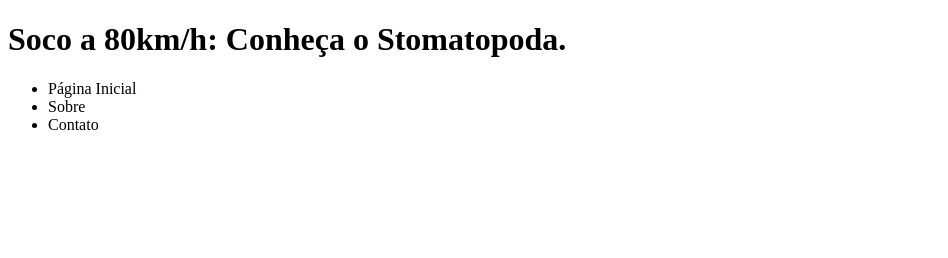
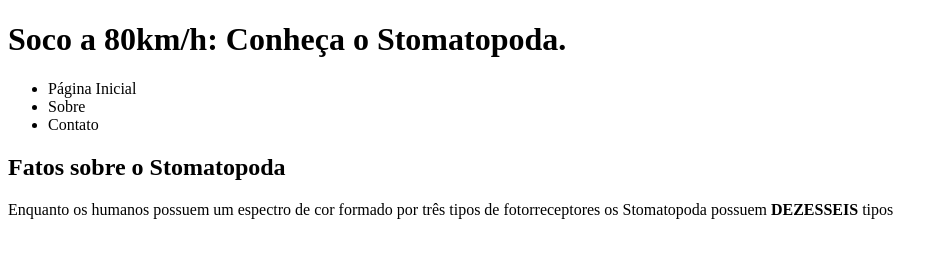
Before and after one commit to PiedroRockembach/Trybe-exercicios, a plain HTML site: page fundamentos/bloco-3-introducao-a-html-e-css/dia-4-html-semantico/index.html in a window 1280 px wide. Shown: the whole page, without its empty margins (0-948 px from the left). Drawn offline with Linux system fonts and the light colour scheme.

Commit message:
cria article

```diff
--- a/fundamentos/bloco-3-introducao-a-html-e-css/dia-4-html-semantico/index.html
+++ b/fundamentos/bloco-3-introducao-a-html-e-css/dia-4-html-semantico/index.html
@@ -15,6 +15,9 @@
             </ul>
         </nav>
     </header>
-
+    <article>
+        <h2>Fatos sobre o Stomatopoda</h2>
+        <p>Enquanto os humanos possuem um espectro de cor formado por três tipos de fotorreceptores os Stomatopoda possuem <strong>DEZESSEIS</strong> tipos</p>
+    </article>
   </body>
 </html>
```
